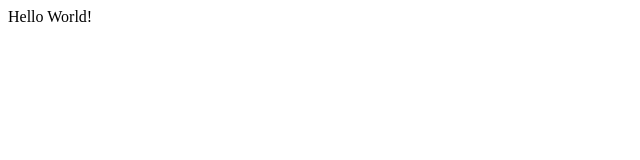
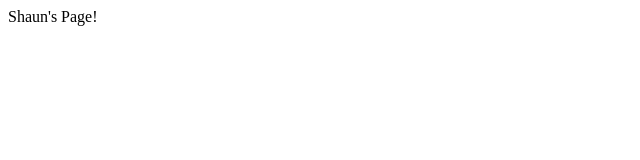
Before and after one commit to stc2412/homepage, a plain HTML site: page index.html in a window 1280 px wide. Shown: the full height of the page, 0-640 px from the left. Drawn offline with Linux system fonts and the light colour scheme.

Commit message:
Update index.html

```diff
--- a/index.html
+++ b/index.html
@@ -5,6 +5,6 @@
 <title>Shaun Connelly</title>
 </head>
 <body>
-Hello World!
+Shaun's Page!
 </body>
 </html>
```
